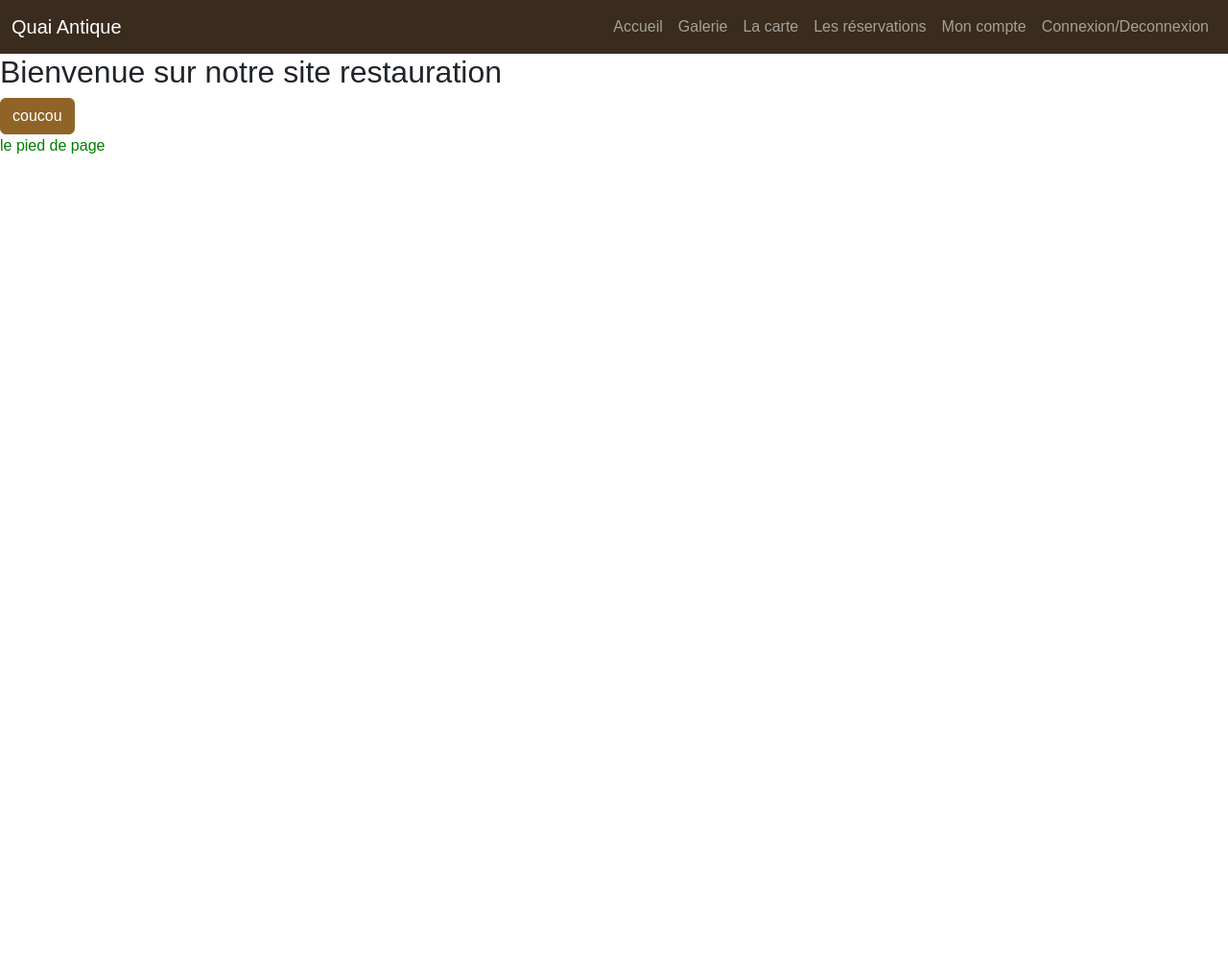
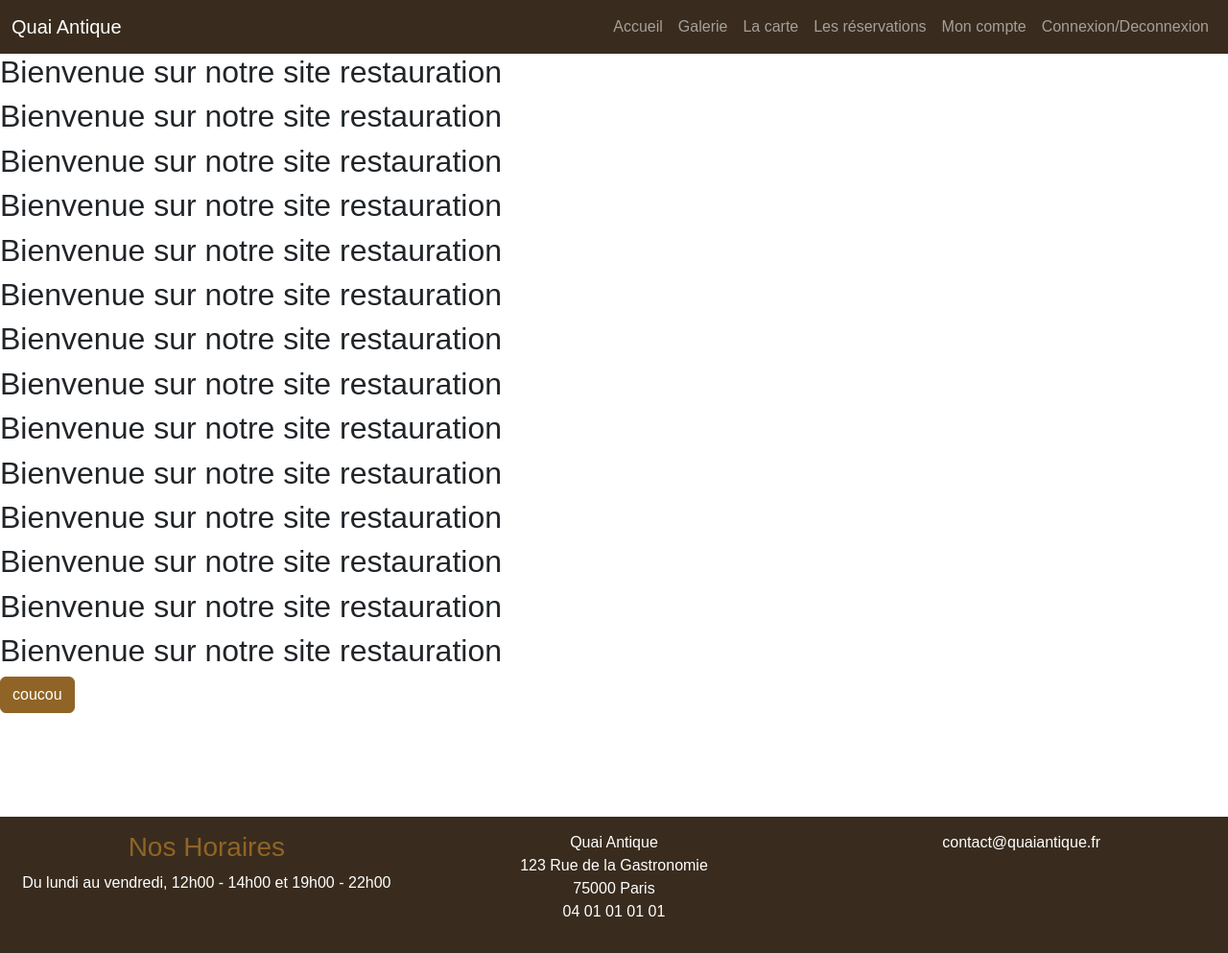
Before and after one commit to Jacob7salih/restaulebigane, a website with bundled scripts: page index.html in a window 1280 px wide. Shown: the whole page at 96% size. Before the commit the page ends 800 px from the top, so only its background shows below. Built offline with nearby package versions, Linux system fonts and the light colour scheme; files whose address does not match are found by name.

Commit message:
Ajoute footer

```diff
--- a/index.html
+++ b/index.html
@@ -44,8 +44,24 @@
     </nav>
   </header>
   <main id="main-page"><!--le contenu de mon site sera injectée ici--></main>
-  <footer>
-    le pied de page
+  <footer class="bg-dark text-white text-center footer">
+    <div class="row">
+      <div class="col-12 col-lg-4">
+        <h3 class="text-primary">Nos Horaires</h3>
+        <p>Du lundi au vendredi, 12h00 - 14h00 et 19h00 - 22h00</p>
+      </div>
+      <div class="col-6 col-lg-4">
+        <p>Quai Antique <br>
+          123 Rue de la Gastronomie <br>
+          75000 Paris <br>
+          04 01 01 01 01<br>
+        </p>
+      </div>
+      <div class="col-6 col-lg-4">
+        <p>contact@quaiantique.fr</p>
+      </div>
+    </div>
+
   </footer>
   <script type="module" src="./Router/router.js"></script>
   <script src="node_modules/bootstrap/dist/js/bootstrap.bundle.min.js"></script>
--- a/pages/home.html
+++ b/pages/home.html
@@ -1,2 +1,15 @@
+<h2>Bienvenue sur notre site restauration</h2>
+<h2>Bienvenue sur notre site restauration</h2>
+<h2>Bienvenue sur notre site restauration</h2>
+<h2>Bienvenue sur notre site restauration</h2>
+<h2>Bienvenue sur notre site restauration</h2>
+<h2>Bienvenue sur notre site restauration</h2>
+<h2>Bienvenue sur notre site restauration</h2>
+<h2>Bienvenue sur notre site restauration</h2>
+<h2>Bienvenue sur notre site restauration</h2>
+<h2>Bienvenue sur notre site restauration</h2>
+<h2>Bienvenue sur notre site restauration</h2>
+<h2>Bienvenue sur notre site restauration</h2>
+<h2>Bienvenue sur notre site restauration</h2>
 <h2>Bienvenue sur notre site restauration</h2>
 <button class="btn btn-primary">coucou</button>
--- a/scss/main.scss
+++ b/scss/main.scss
@@ -10,3 +10,20 @@ $font-family-sans-serif: "Hind Madurai", serif !default;
 @import "../node_modules/bootstrap/scss/bootstrap";
 
 @import "custom";
+
+html {
+  position: relative;
+  min-height: 100%;
+}
+
+main {
+  margin-bottom: 250px;
+}
+
+footer.footer {
+  padding: 15px;
+  position: absolute;
+  bottom: 0;
+  width: 100%;
+
+}
```
Also changed, not shown: scss/main.css, 1 other file.
